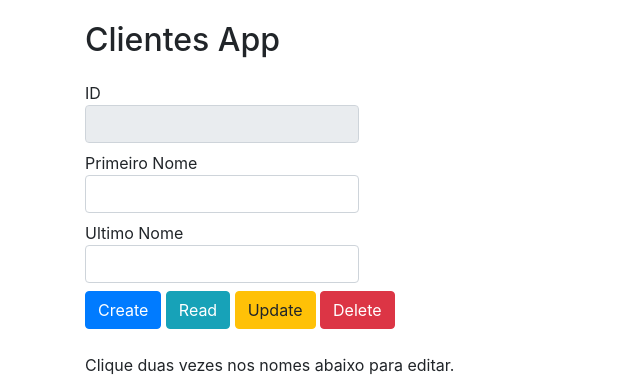
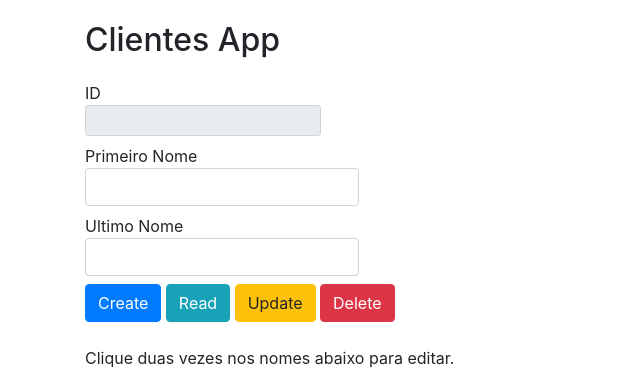
Before and after one commit to tonanuvem/clientes-microservice, a Python web app: template templates/clientes.html in a window 1280 px wide. Shown: the top 386 px of the page, without its empty margins (0-640 px from the left). Run offline with Jinja, Linux system fonts and the light colour scheme; the template is opened without the code that fills it, so the values that code supplies are empty; some libraries are stand-ins or nearby versions.

Commit message:
Update clientes.html

```diff
--- a/templates/clientes.html
+++ b/templates/clientes.html
@@ -15,7 +15,7 @@
     <div class="container">
       <h1>Clientes App</h1>
       <div class="section editor">
-        <label for="id">ID <input id="id" class="form-control"
+        <label for="id">ID <input id="id" class="form-control form-control-sm"
             type="text" disabled> </label> <br>
         <label for="fname">Primeiro Nome <input id="fname" class="form-control"
             type="text"> </label> <br>
```
